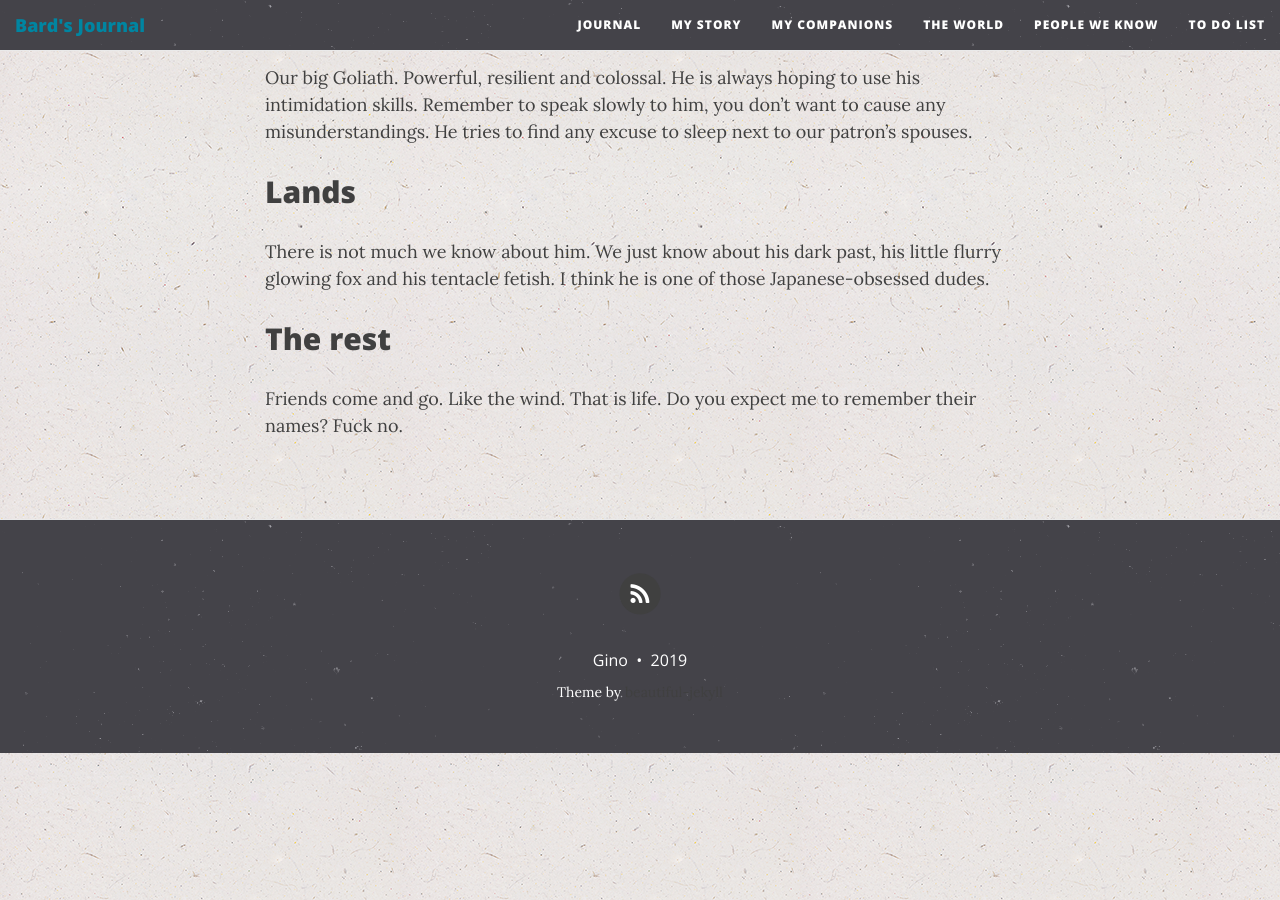
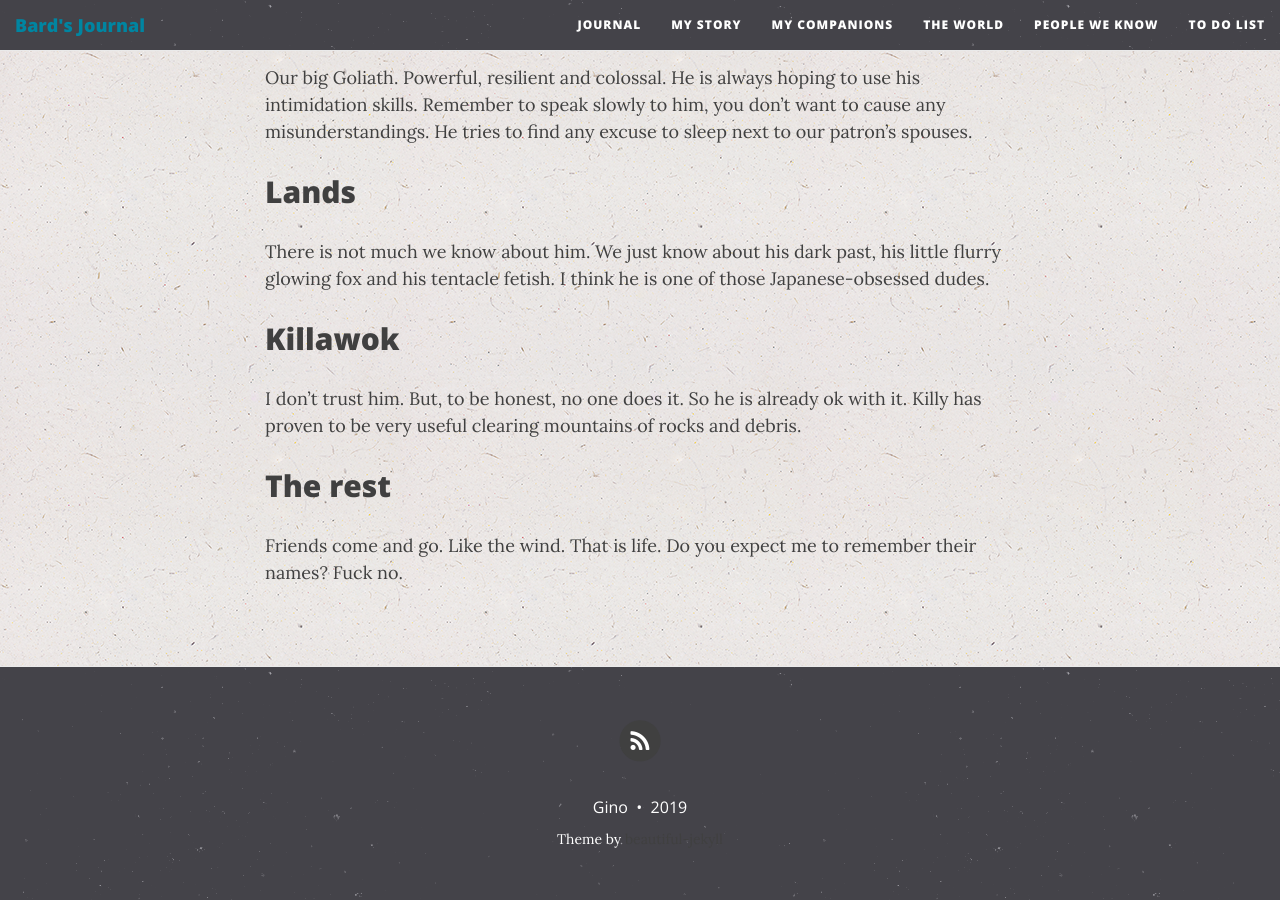
Before and after one commit to GinoGalotti/guildgazette, a Jekyll site: the page built from party.md, in a window 1280 px wide and 900 px high, scrolled down 1216 px. Built offline with Jekyll 4.4.1, drawn with Linux system fonts in a browser that asks for light colours; nearby versions of some CDN libraries.

Commit message:
add killawok

```diff
--- a/party.md
+++ b/party.md
@@ -29,6 +29,10 @@ Our big Goliath. Powerful, resilient and colossal. He is always hoping to use hi
 
 There is not much we know about him. We just know about his dark past, his little flurry glowing fox and his tentacle fetish. I think he is one of those Japanese-obsessed dudes.
 
+## Killawok
+
+I don't trust him. But, to be honest, no one does it. So he is already ok with it. Killy has proven to be very useful clearing mountains of rocks and debris.
+
 ## The rest
 
 Friends come and go. Like the wind. That is life. Do you expect me to remember their names? Fuck no.
```
Also changed, not shown: _posts/2019-01-23-a-day-in-the-cave.md (+1 -1 lines), world.md (+1 -1 lines).
